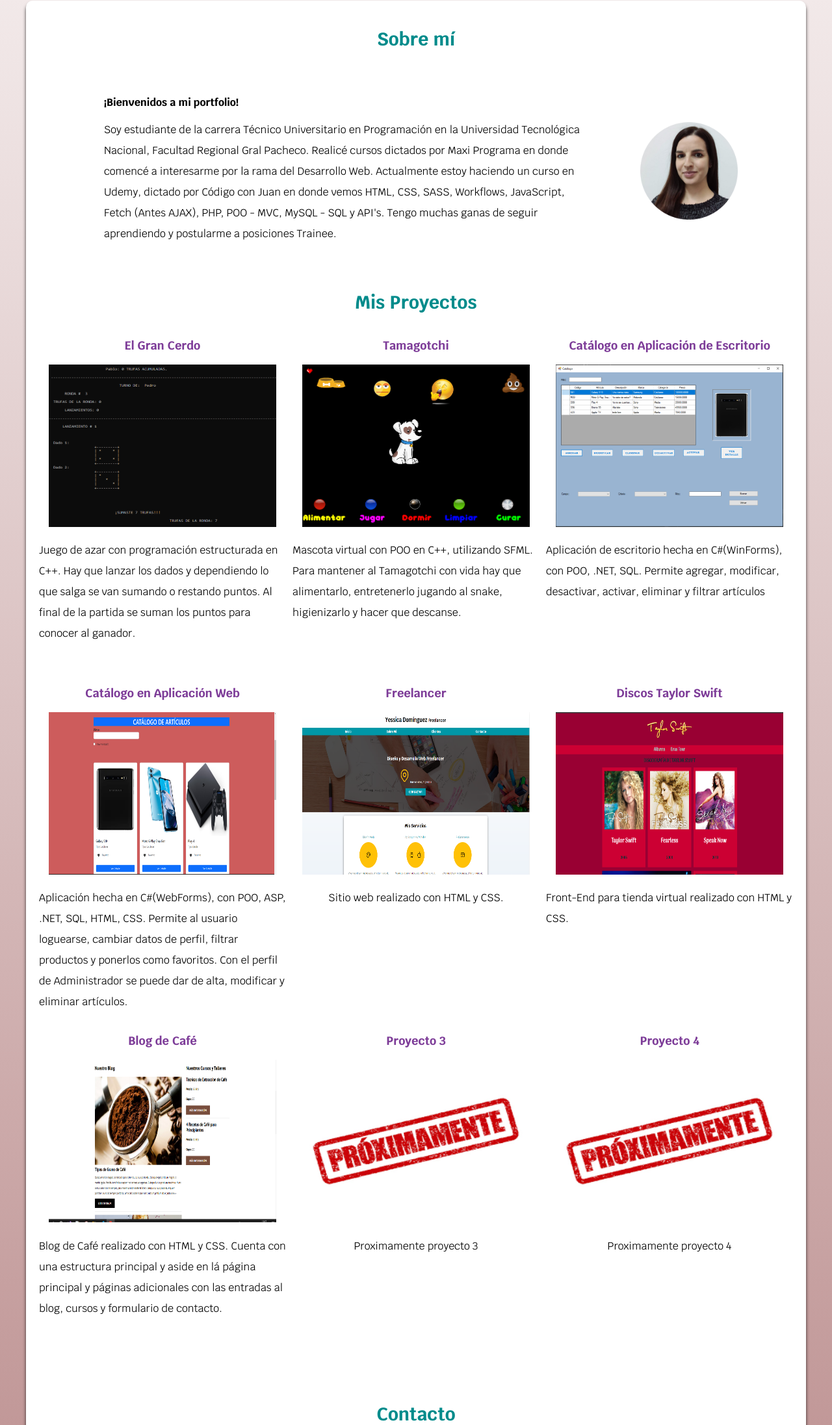
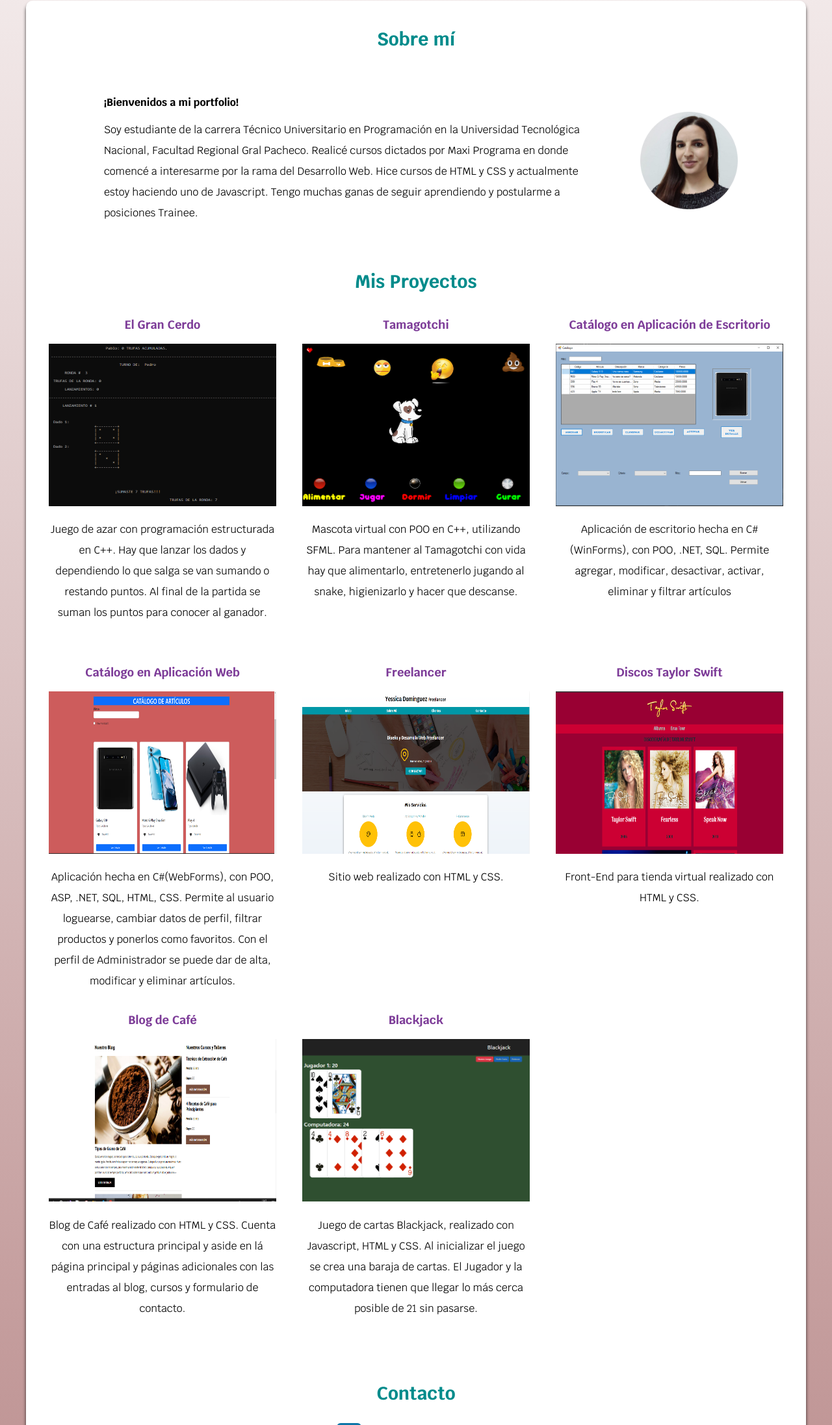
Before and after one commit to YessicaDominguez5/Portfolio, a plain HTML site: page index.html in a window 1280 px wide. Shown: the part 607-2800 px from the top of the page at 65% size. Drawn offline with Linux system fonts and the light colour scheme.

Commit message:
Blackjack

```diff
--- a/css/styles.css
+++ b/css/styles.css
@@ -231,6 +231,8 @@ align-items: center;
 }
 .proyecto p{
     line-height: 2;
+    text-align: center;
+   width: 35rem;
 }
 .proyecto h3{
 
--- a/index.html
+++ b/index.html
@@ -48,8 +48,8 @@
                 <section>
                     <p class="bold">¡Bienvenidos a mi portfolio!</p>
                     <p class="mi">Soy estudiante de la carrera Técnico Universitario en Programación en la Universidad Tecnológica Nacional, Facultad Regional Gral Pacheco.
-                        Realicé cursos dictados por Maxi Programa en donde comencé a interesarme por la rama del Desarrollo Web. Actualmente estoy haciendo un curso
-                        en Udemy, dictado por Código con Juan en donde vemos HTML, CSS, SASS, Workflows, JavaScript, Fetch (Antes AJAX), PHP, POO - MVC, MySQL - SQL y API's.
+                        Realicé cursos dictados por Maxi Programa en donde comencé a interesarme por la rama del Desarrollo Web. Hice cursos de HTML y CSS y actualmente estoy
+                        haciendo uno de Javascript.
                         Tengo muchas ganas de seguir aprendiendo y postularme a posiciones Trainee.
                        </p>
                 </section>
@@ -116,26 +116,21 @@
                 <section class="proyecto">
                     <h3>Blog de Café</h3>
                     <a href="https://github.com/YessicaDominguez5/Blog-Cafe">
-                        <img class="imgProyectos" src="img/blogCafe.PNG" alt="">
+                        <img class="imgProyectos" src="img/blogCafe.PNG" alt="BlogCafe">
                     </a>
                     <p>Blog de Café realizado con HTML y CSS. Cuenta con una estructura principal y aside
                     en lá página principal y páginas adicionales con las entradas al blog, cursos y formulario de contacto.
                   </p>
                 </section>
                 <section class="proyecto">
-                    <h3>Proyecto 3</h3>
-                    <a href="#">
-                        <img class="imgProyectos" src="img/proximamente.png" alt="">
+                    <h3>Blackjack</h3>
+                    <a href="https://github.com/YessicaDominguez5/Blackjack">
+                        <img class="imgProyectos" src="img/Blackjack.PNG" alt="Blackjack">
                     </a>
-                    <p>Proximamente proyecto 3</p>
+                    <p>Juego de cartas Blackjack, realizado con Javascript, HTML y CSS. Al inicializar el juego se crea una
+                        baraja de cartas. El Jugador y la computadora tienen que llegar lo más cerca posible de 21 sin pasarse. </p>
                 </section>
-                <section class="proyecto">
-                    <h3>Proyecto 4</h3>
-                    <a href="#">
-                        <img class="imgProyectos" src="img/proximamente.png" alt="">
-                    </a>
-                    <p>Proximamente proyecto 4</p>
-                </section>
+
 
             </div> <!--fin div proyectos-->
 
@@ -174,7 +169,7 @@
 </section>
 </main>
 
-<footer class="footer">Yessíca Domínguez Portfolio</footer>
+<footer class="footer">Yessica Domínguez Portfolio</footer>
 
 
 </body>
```
Also changed, not shown: img/Blackjack.PNG (added).
